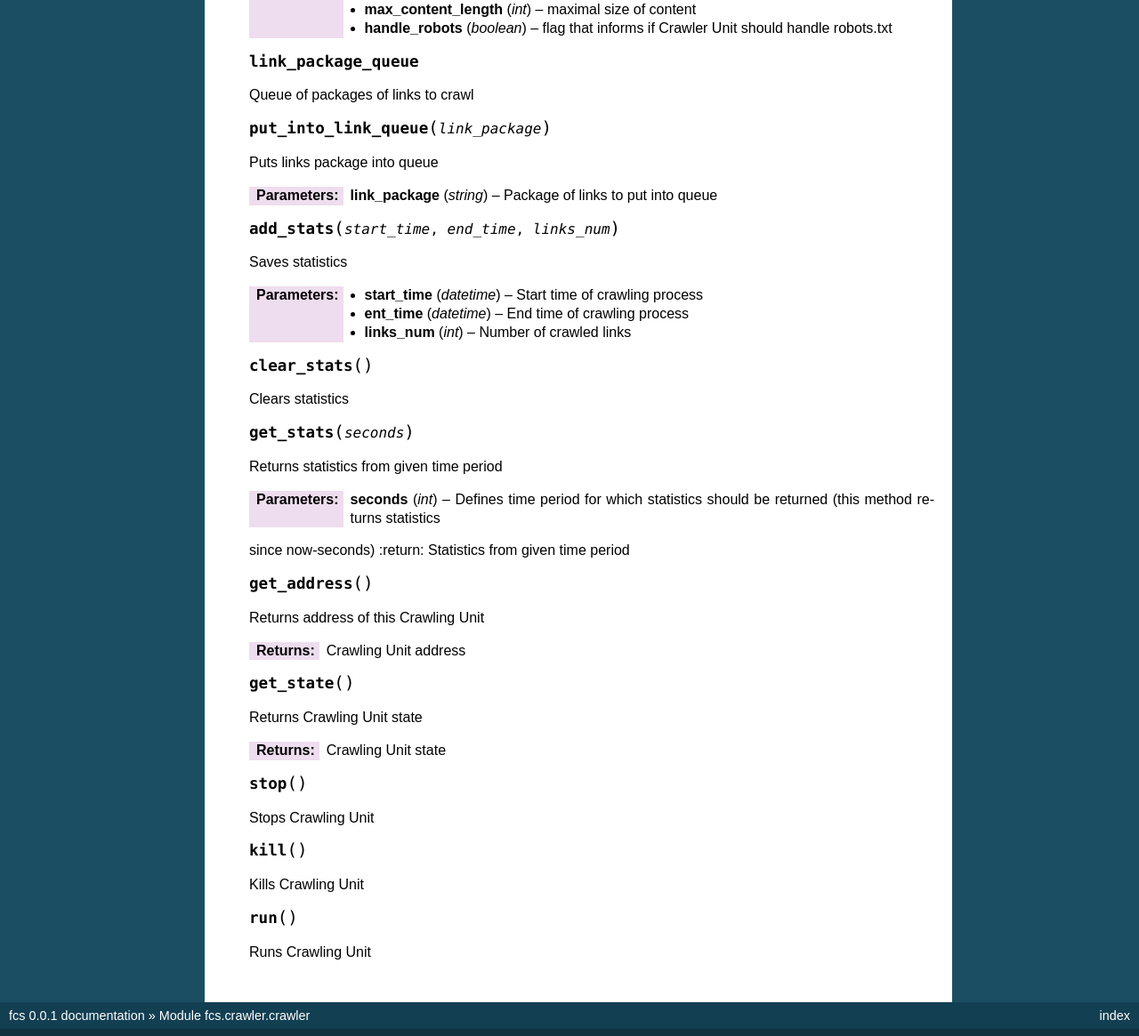
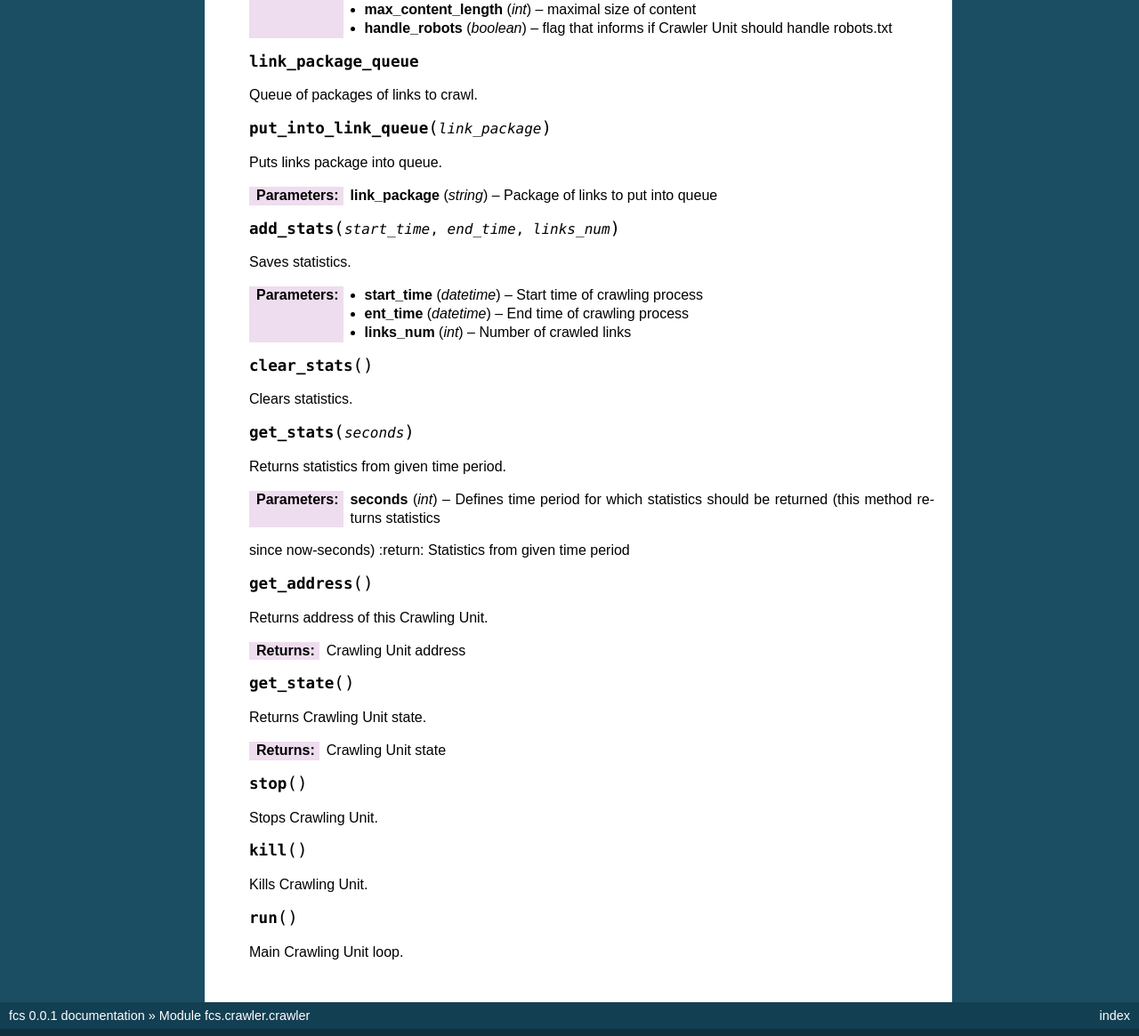
Before and after one commit to agh-glk/fcs, a Sphinx documentation site: the page built from docs/source/crawler/crawler.rst, in a window 1280 px wide. Shown: the part 659-1824 px from the top of the page at 89% size. Built offline with Sphinx 7.4.7, drawn with Linux system fonts in a browser that asks for light colours; formulas are drawn with MathJax 3.

Commit message:
[NT] Edit

```diff
--- a/docs/source/crawler/crawler.rst
+++ b/docs/source/crawler/crawler.rst
@@ -37,17 +37,17 @@ This module contains Crawler Unit implementation.
 
    .. py:attribute:: link_package_queue
 
-   Queue of packages of links to crawl
+   Queue of packages of links to crawl.
 
    .. py:method:: put_into_link_queue(link_package)
 
-   Puts links package into queue
+   Puts links package into queue.
 
    :param string link_package: Package of links to put into queue
 
    .. py:method:: add_stats(start_time, end_time, links_num)
 
-   Saves statistics
+   Saves statistics.
 
    :param datetime start_time: Start time of crawling process
    :param datetime ent_time: End time of crawling process
@@ -55,11 +55,11 @@ This module contains Crawler Unit implementation.
 
    .. py:method:: clear_stats()
 
-   Clears statistics
+   Clears statistics.
 
    .. py:method:: get_stats(seconds)
 
-   Returns statistics from given time period
+   Returns statistics from given time period.
 
    :param int seconds: Defines time period for which statistics should be returned (this method returns statistics
    since now-seconds)
@@ -67,24 +67,24 @@ This module contains Crawler Unit implementation.
 
    .. py:method:: get_address()
 
-   Returns address of this Crawling Unit
+   Returns address of this Crawling Unit.
 
    :return: Crawling Unit address
 
    .. py:method:: get_state()
 
-   Returns Crawling Unit state
+   Returns Crawling Unit state.
 
    :return: Crawling Unit state
 
    .. py:method:: stop()
 
-   Stops Crawling Unit
+   Stops Crawling Unit.
 
    .. py:method:: kill()
 
-   Kills Crawling Unit
+   Kills Crawling Unit.
 
    .. py:method:: run()
 
-   Runs Crawling Unit
+   Main Crawling Unit loop.
```
